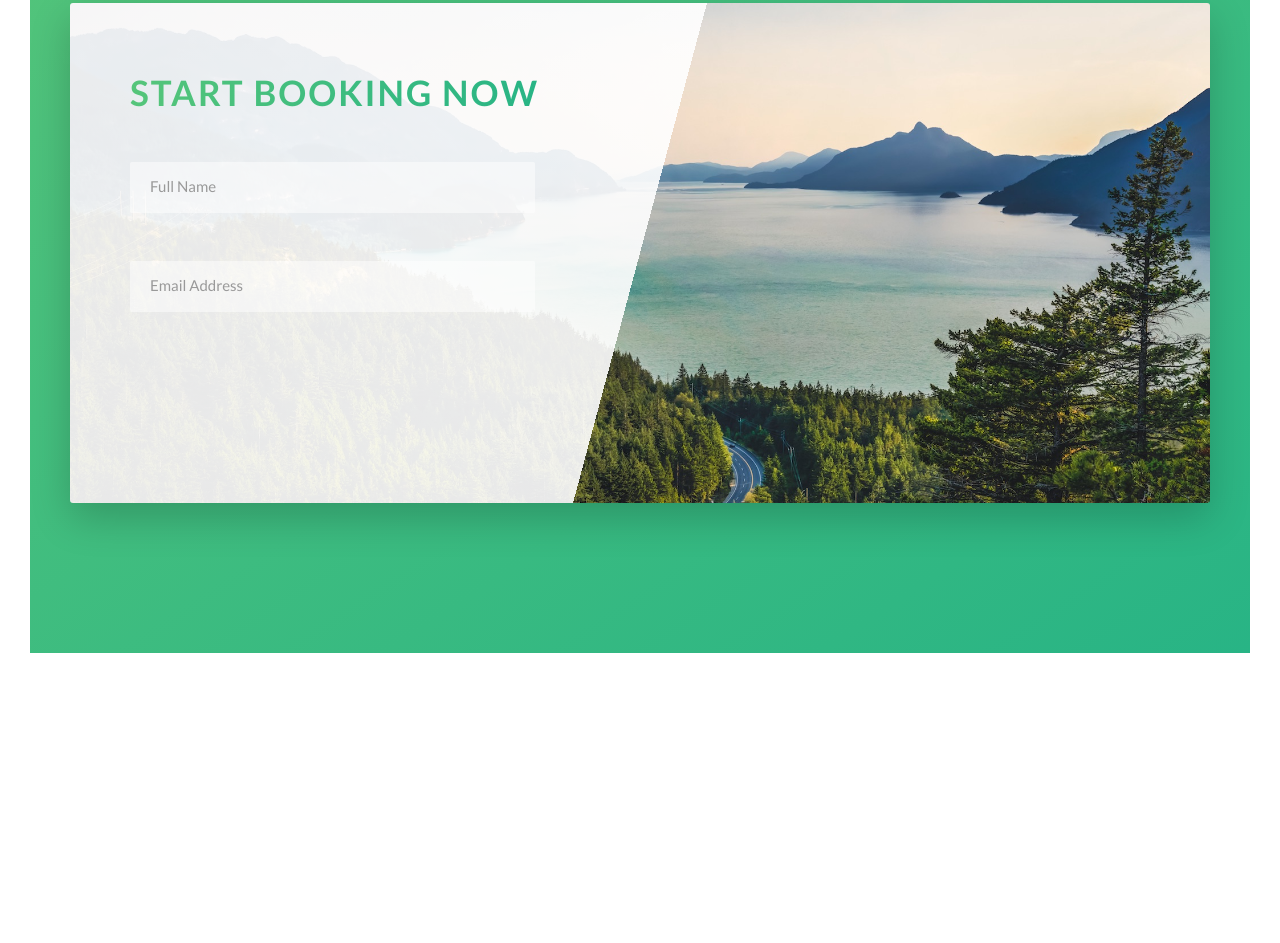
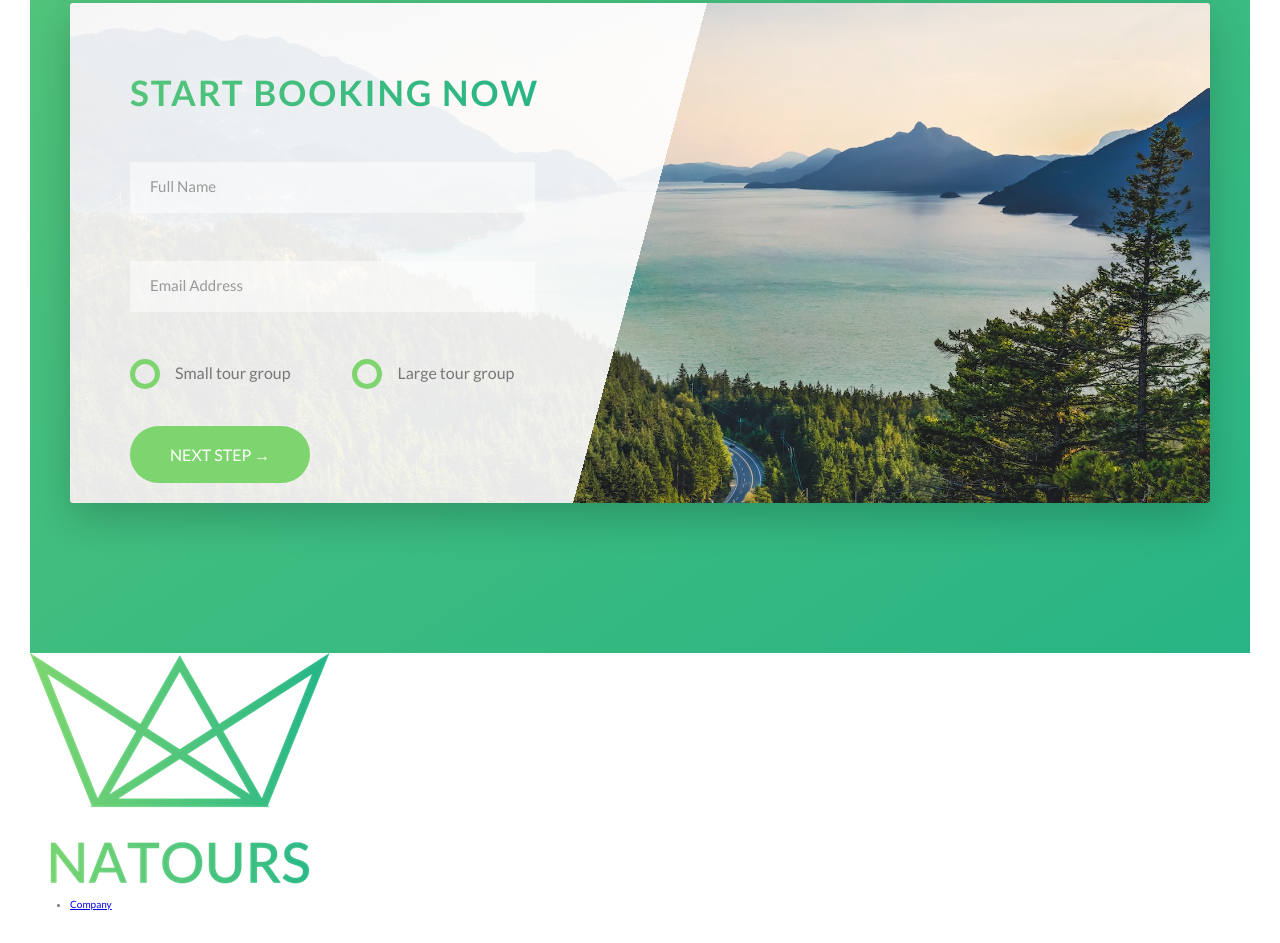
Before and after one commit to hudson21/advanced-css-and-sass-jonas, a website: page Natours/index.html in a window 1280 px wide. Shown: the part 4672-5615 px from the top of the page. Before the commit the page ends 5355 px from the top, so only its background shows below. Drawn offline with Linux system fonts and the light colour scheme.

Commit message:
5.19 Building the Footer 02:46

```diff
--- a/Natours/index.html
+++ b/Natours/index.html
@@ -365,12 +365,64 @@
                   />
                   <label for="email" class="form__label">Email Address</label>
                 </div>
+
+                <div class="form__group u-margin-bottom-medium">
+                  <div class="form__radio-group">
+                    <input
+                      type="radio"
+                      class="form__radio-input"
+                      id="small"
+                      name="size"
+                    />
+                    <label for="small" class="form__radio-label">
+                      <span class="form__radio-button"></span>
+                      Small tour group</label
+                    >
+                  </div>
+
+                  <div class="form__radio-group">
+                    <input
+                      type="radio"
+                      class="form__radio-input"
+                      id="large"
+                      name="size"
+                    />
+                    <label for="large" class="form__radio-label">
+                      <span class="form__radio-button"></span>
+                      Large tour group</label
+                    >
+                  </div>
+                </div>
+
+                <div class="form__group">
+                  <buton type="submit" class="btn btn--green"
+                    >Next step &rarr;</buton
+                  >
+                </div>
               </form>
             </div>
           </div>
         </div>
       </section>
     </main>
+
+    <footer class="footer">
+      <div class="footer__logo-box">
+        <img src="img/logo-green-2x.png" alt="Full Logo" class="footer__logo" />
+      </div>
+      <div class="row">
+        <div class="col-1-of-2">
+          <div class="footer__navigation">
+            <ul class="footer__list">
+              <li class="footer__item">
+                <a href="#" class="footer__link">Company</a>
+              </li>
+            </ul>
+          </div>
+        </div>
+        <div class="col-1-of-2"></div>
+      </div>
+    </footer>
 
     <!-- <section class="grid-test">
       <div class="row">
--- a/Natours/sass/base/_utilities.scss
+++ b/Natours/sass/base/_utilities.scss
@@ -1,23 +1,23 @@
 .u-center-text {
-  text-align: center;
+  text-align: center !important;
 }
 
 .u-margin-bottom-small {
-  margin-bottom: 1.5rem;
+  margin-bottom: 1.5rem !important;
 }
 
 .u-margin-bottom-medium {
-  margin-bottom: 4rem;
+  margin-bottom: 4rem !important;
 }
 
 .u-margin-bottom-big {
-  margin-bottom: 8rem;
+  margin-bottom: 8rem !important;
 }
 
 .u-margin-top-big {
-  margin-top: 8rem;
+  margin-top: 8rem !important;
 }
 
 .u-margin-top-huge {
-  margin-top: 10rem;
+  margin-top: 10rem !important;
 }
--- a/Natours/sass/components/_button.scss
+++ b/Natours/sass/components/_button.scss
@@ -1,4 +1,5 @@
 .btn {
+  &,
   &:link,
   &:visited {
     text-transform: uppercase;
@@ -9,6 +10,10 @@
     transition: all 0.2s;
     position: relative;
     font-size: $default-font-size;
+
+    // Change for <button> element
+    border: none;
+    cursor: pointer;
   }
 
   &:hover {
@@ -22,7 +27,9 @@
     }
   }
 
-  &:active {
+  &:active,
+  &:focus {
+    outline: none;
     transform: translateY(-1px);
     box-shadow: 0 0.5rem 1rem rgba($color-black, 0.2);
   }
--- a/Natours/sass/components/_form.scss
+++ b/Natours/sass/components/_form.scss
@@ -46,4 +46,50 @@
     visibility: hidden;
     transform: translateY(-4rem);
   }
+
+  &__radio-group {
+    width: 49%;
+    display: inline-block;
+  }
+
+  &__radio-input {
+    display: none;
+  }
+
+  &__radio-label {
+    font-size: $default-font-size;
+    cursor: pointer;
+    position: relative;
+    padding-left: 4.5rem;
+  }
+
+  &__radio-button {
+    height: 3rem;
+    width: 3rem;
+    border: 5px solid $color-primary;
+    border-radius: 50%;
+    display: inline-block;
+    position: absolute;
+    left: 0;
+    top: -0.4rem;
+
+    &::after {
+      content: "";
+      display: block;
+      height: 1.3rem;
+      width: 1.3rem;
+      border-radius: 50%;
+      position: absolute;
+      top: 50%;
+      left: 50%;
+      transform: translate(-50%, -50%);
+      background-color: $color-primary;
+      opacity: 0;
+      transition: opacity 0.2s;
+    }
+  }
+
+  &__radio-input:checked ~ &__radio-label &__radio-button::after {
+    opacity: 1;
+  }
 }
```
Also changed, not shown: Natours/css/style.css, 1 other file.
